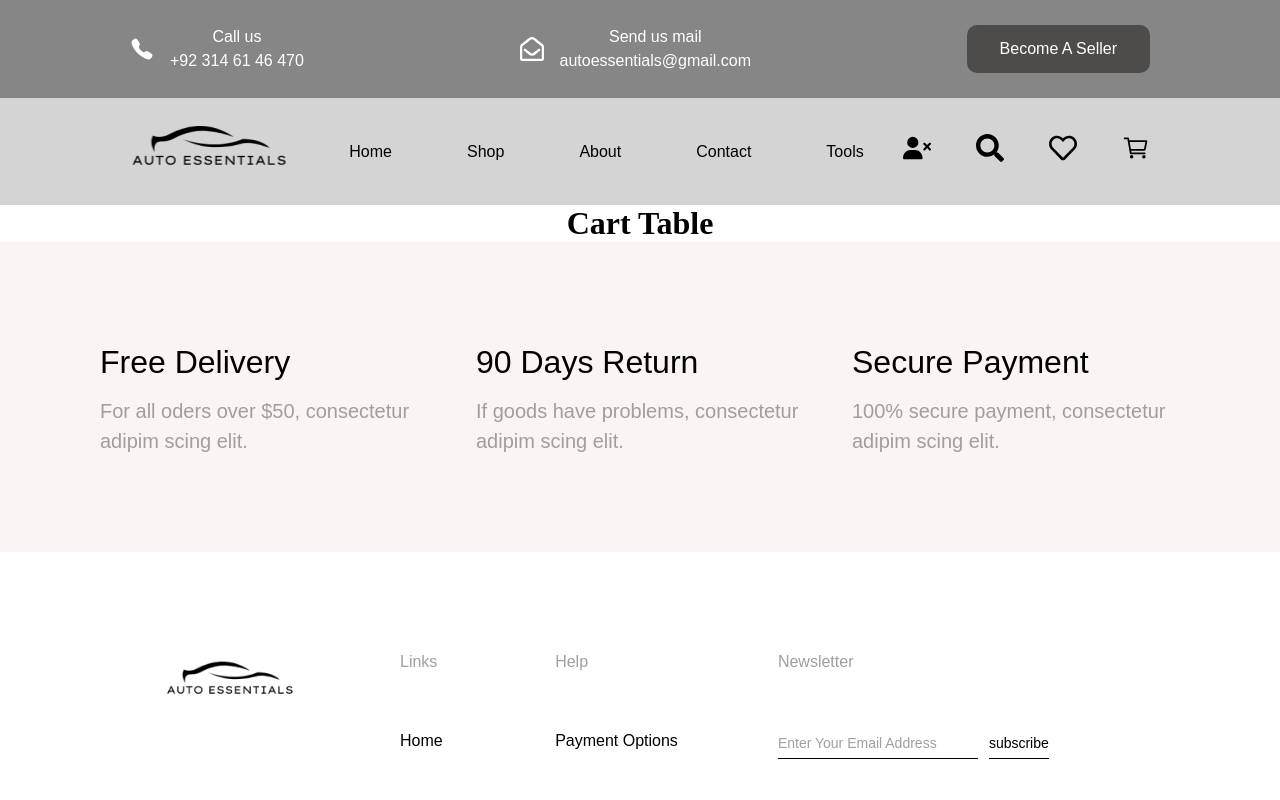
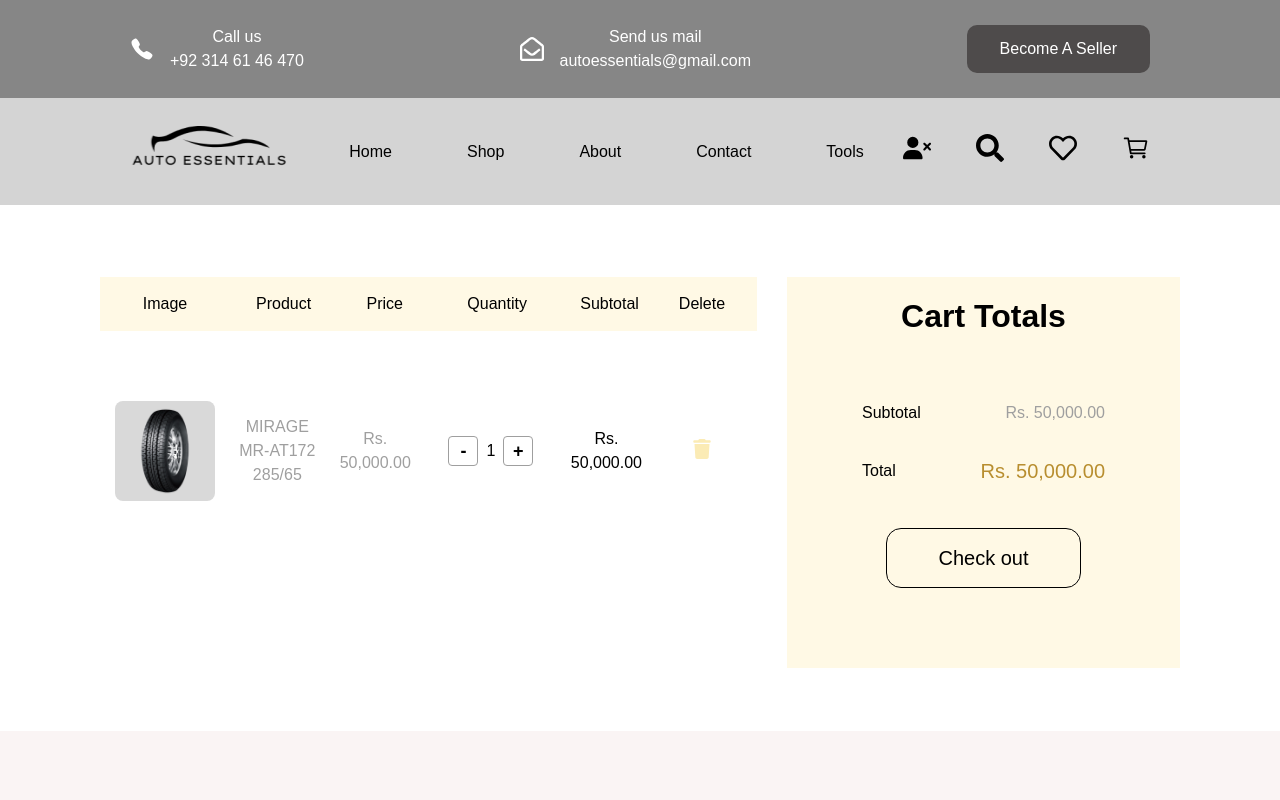
Before and after one commit to azimjonking/auto-essentials, a React (Create React App) app: page /cart in a window 1280 px wide. Shown: the top 800 px of the page. Built offline with nearby package versions, Linux system fonts and the light colour scheme.

Commit message:
cart page is done

```diff
--- a/src/App.js
+++ b/src/App.js
@@ -12,6 +12,7 @@ import Shop from "./pages/shop/Shop"
 import Contact from "./pages/contact/Contact"
 import Myaccount from './pages/myaccount/Myaccount'
 import Cart from "./pages/cart/Cart"
+import Checkout from './pages/checkout/Checkout'
 
 function App() {
   return (
@@ -25,6 +26,7 @@ function App() {
           <Route path='/contact' element={<Contact />} />
           <Route path='/myaccount' element={<Myaccount />} />
           <Route path='/cart' element={<Cart />} />
+          <Route path='/checkout' element={<Checkout />} />
         </Routes>
       </main>
       <Footer />
--- /dev/null
+++ b/src/components/billingDetails/BillingDetails.jsx
@@ -0,0 +1,26 @@
+import './BillingDetails.css'
+
+const BillingDetails = () => {
+  return (
+    <section className='billing'>
+      <form>
+        <div className='details-inputs'>
+          <h1>Billing details</h1>
+          <div className="form-content">
+            <div className="form-group">
+              <label htmlFor="firstName">First Name</label>
+              <input type="text" id='firstName' />
+            </div>
+            <div className="form-group">
+              <label htmlFor="lastName">Last Name</label>
+              <input type="text" id='lastName' />
+            </div>
+          </div>
+        </div>
+        <div className='payment-way'></div>
+      </form>
+    </section>
+  )
+}
+
+export default BillingDetails
--- a/src/components/cartTable/CartTable.css
+++ b/src/components/cartTable/CartTable.css
@@ -0,0 +1,251 @@
+.cart-table {
+  width: 100%;
+  padding: 72px 100px 63px;
+  display: grid;
+  grid-template-columns: 1fr 393px;
+  gap: 30px;
+  align-items: flex-start;
+}
+
+.cart-table__container {
+  width: 100%;
+}
+
+.cart-table__container table {
+  width: 100%;
+  border-collapse: collapse;
+  display: flex;
+  flex-direction: column;
+  justify-content: flex-start;
+}
+
+.cart-table__container table thead {
+  width: 100%;
+  display: flex;
+}
+
+.cart-table__container table thead tr {
+  width: 100%;
+  padding: 15px;
+  display: grid;
+  grid-template-columns: 100px 1.5fr 1fr 120px 1fr 80px;
+  align-items: center;
+  gap: 20px;
+  background: #fff9e5;
+}
+
+.cart-table__container table thead tr th {
+  font-family: "Poppins", sans-serif;
+  font-size: 16px;
+  font-weight: 500;
+  line-height: 24px;
+  text-align: center;
+  color: #000000;
+}
+
+.cart-table__container table tbody {
+  margin-top: 55px;
+  width: 100%;
+  display: flex;
+  flex-direction: column;
+}
+
+.cart-table__container table tbody tr {
+  width: 100%;
+  padding: 15px;
+  display: grid;
+  grid-template-columns: 100px 1.5fr 1fr 120px 1fr 80px;
+  align-items: center;
+  gap: 20px;
+}
+
+.cart-table__container tbody tr .image {
+  width: 100%;
+}
+
+.cart-table__container tbody tr .image .img {
+  width: 100%;
+  aspect-ratio: 1 / 1;
+  background: #d9d9d9;
+  border-radius: 8px;
+  padding: 4px;
+  display: flex;
+  align-items: center;
+  justify-content: center;
+  overflow: hidden;
+}
+
+.cart-table__container tbody tr .image .img img {
+  width: 100%;
+  height: 100%;
+}
+
+.cart-table__container table tbody tr .name,
+.cart-table__container table tbody tr .price {
+  width: 100%;
+  text-align: center;
+}
+
+.cart-table__container table tbody tr .name span,
+.cart-table__container table tbody tr .price span {
+  font-family: "Poppins", sans-serif;
+  font-size: 16px;
+  font-weight: 400;
+  line-height: 24px;
+  text-align: center;
+  color: #9f9f9f;
+}
+
+.cart-table__container table tbody tr .quantity {
+  width: 100%;
+  display: flex;
+  align-items: center;
+  justify-content: center;
+  gap: 8px;
+}
+
+.cart-table__container table tbody tr .quantity button {
+  width: 30px;
+  height: 30px;
+  border-radius: 4px;
+  background: none;
+  display: flex;
+  align-items: center;
+  justify-content: center;
+  font-size: 18px;
+  font-weight: 600;
+  border: 1px solid #9F9F9F;
+  cursor: pointer;
+}
+
+.cart-table__container table tbody tr .quantity span {
+  font-family: "Poppins", sans-serif;
+  font-size: 16px;
+  font-weight: 400;
+  line-height: 24px;
+  text-align: left;
+  color: #000000;
+}
+
+.cart-table__container table tbody tr .subtotal {
+  width: 100%;
+  text-align: center;
+}
+
+.cart-table__container table tbody tr .subtotal span {
+  font-family: "Poppins", sans-serif;
+  font-size: 16px;
+  font-weight: 400;
+  line-height: 24px;
+  text-align: center;
+  color: #000000;
+}
+
+.cart-table__container table tbody tr .delete {
+  width: 100%;
+  display: flex;
+  align-items: center;
+  justify-content: center;
+}
+
+.cart-table__container table tbody tr .delete button {
+  border: none;
+  background: none;
+  font-size: 20px;
+  color: #FBEBB5;
+  transition: all 0.3s ease;
+  cursor: pointer;
+}
+
+.cart-table__container table tbody tr .delete button:hover {
+  color: #ff0000;
+}
+
+
+.cart-totals {
+  width: 100%;
+  padding: 15px 75px 80px;
+  background: #fff9e5;
+  display: flex;
+  flex-direction: column;
+  align-items: center;
+}
+
+.cart-totals h2 {
+  font-family: "Poppins", sans-serif;
+  font-size: 32px;
+  font-weight: 600;
+  line-height: 48px;
+  text-align: center;
+  color: #000000;
+}
+
+.cart-totals .subtotal {
+  margin-top: 61px;
+  width: 100%;
+  display: flex;
+  align-items: center;
+  justify-content: space-between;
+}
+
+.cart-totals .subtotal span:first-child {
+  font-family: "Poppins", sans-serif;
+  font-size: 16px;
+  font-weight: 500;
+  line-height: 24px;
+  text-align: left;
+  color: #000000;
+}
+
+.cart-totals .subtotal span:last-child {
+  font-family: "Poppins", sans-serif;
+  font-size: 16px;
+  font-weight: 400;
+  line-height: 24px;
+  text-align: left;
+  color: #9f9f9f;
+}
+
+.cart-totals .total {
+  margin-top: 31px;
+  width: 100%;
+  display: flex;
+  align-items: center;
+  justify-content: space-between;
+}
+
+.cart-totals .total span:first-child {
+  font-family: "Poppins", sans-serif;
+  font-size: 16px;
+  font-weight: 500;
+  line-height: 24px;
+  text-align: left;
+  color: #000000;
+}
+
+.cart-totals .total span:last-child {
+  font-family: "Poppins", sans-serif;
+  font-size: 20px;
+  font-weight: 500;
+  line-height: 30px;
+  text-align: left;
+  color: #b88e2f;
+}
+
+.cart-totals a {
+  margin-top: 42px;
+  width: 80%;
+  padding: 14px;
+  border: 1px solid #000000;
+  font-family: "Poppins", sans-serif;
+  font-size: 20px;
+  font-weight: 400;
+  line-height: 30px;
+  text-align: left;
+  text-decoration: none;
+  color: #000000;
+  text-align: center;
+  border-radius: 15px;
+  cursor: pointer;
+  transition: all 0.3s ease;
+}
--- a/src/components/cartTable/CartTable.jsx
+++ b/src/components/cartTable/CartTable.jsx
@@ -1,12 +1,78 @@
-import React from 'react'
-import './CartTable.css'
+import React from "react";
+import { Link } from "react-router-dom";
+import "./CartTable.css";
+import { FaTrash } from "react-icons/fa6";
 
 const CartTable = () => {
   return (
-    <div>
-      <h1>Cart Table</h1>
-    </div>
-  )
-}
+    <section className="cart-table">
+      <div className="cart-table__container">
+        <table>
+          <thead>
+            <tr>
+              <th>
+                <span>Image</span>
+              </th>
+              <th>
+                <span>Product</span>
+              </th>
+              <th>
+                <span>Price</span>
+              </th>
+              <th>
+                <span>Quantity</span>
+              </th>
+              <th>
+                <span>Subtotal</span>
+              </th>
+              <th>
+                <span>Delete</span>
+              </th>
+            </tr>
+          </thead>
+          <tbody>
+            <tr>
+              <td className="image">
+                <div className="img">
+                  <img src="./assets/balloon.png" alt="Balloon" />
+                </div>
+              </td>
+              <td className="name">
+                <span>MIRAGE MR-AT172 285/65</span>
+              </td>
+              <td className="price">
+                <span>Rs. 50,000.00</span>
+              </td>
+              <td className="quantity">
+                <button>-</button>
+                <span>1</span>
+                <button>+</button>
+              </td>
+              <td className="subtotal">
+                <span>Rs. 50,000.00</span>
+              </td>
+              <td className="delete">
+                <button>
+                  <FaTrash />
+                </button>
+              </td>
+            </tr>
+          </tbody>
+        </table>
+      </div>
 
-export default CartTable
+      <div className="cart-totals">
+        <h2>Cart Totals</h2>
+        <p className="subtotal">
+          <span>Subtotal</span> <span>Rs. 50,000.00</span>
+        </p>
+        <p className="total">
+          <span>Total</span> <span>Rs. 50,000.00</span>
+        </p>
+        <Link to="/checkout">Check out</Link>
+      </div>
+    </section>
+  );
+};
+
+export default CartTable;
--- a/src/pages/checkout/Checkout.jsx
+++ b/src/pages/checkout/Checkout.jsx
@@ -1,10 +1,13 @@
 import "./Checkout.css";
+import Services from '../../components/services/Services'
+import BillingDetails from '../../components/billingDetails/BillingDetails';
 
 const Checkout = () => {
   return (
-    <div>
-      <h1>Checkout</h1>
-    </div>
+    <>
+      <BillingDetails />
+      <Services />
+    </>
   );
 };
 
```
Also changed, not shown: public/assets/balloon.png (added), src/components/billingDetails/BillingDetails.css (added).
